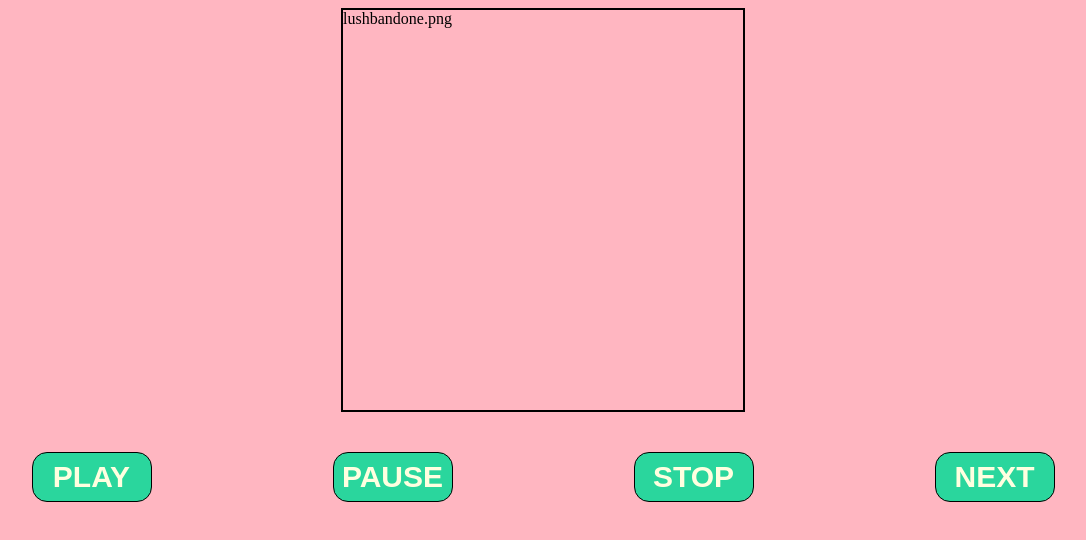
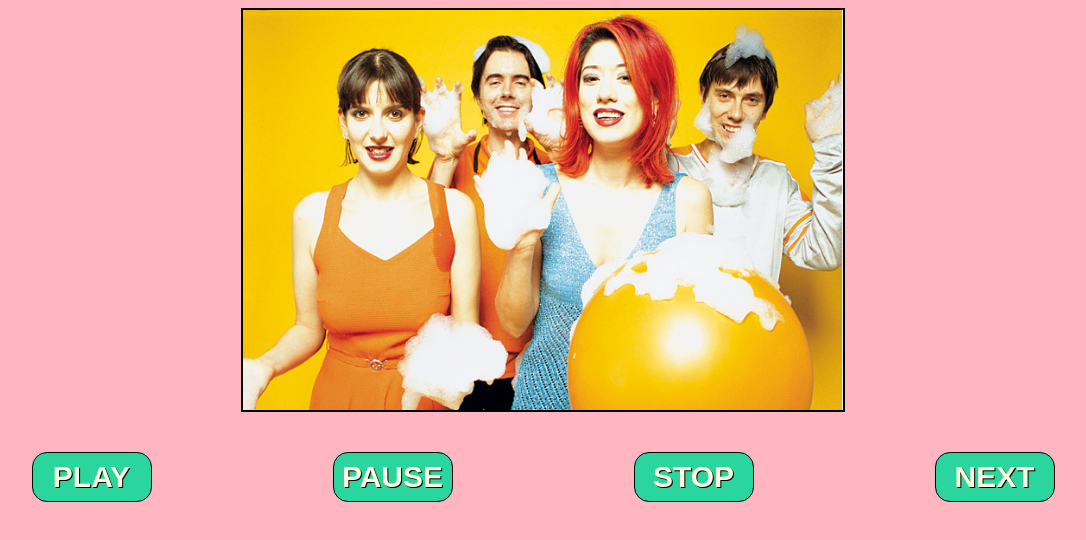
Before and after one commit to scrumbock/JukeBox, a plain HTML site: page index.html in a window 1280 px wide. Shown: the whole page, without its empty margins (97-1183 px from the left). Drawn offline with Linux system fonts and the light colour scheme.

Commit message:
not done with extra visual feature, but submitting for grade

```diff
--- a/index.html
+++ b/index.html
@@ -4,7 +4,9 @@
 	<link rel="stylesheet" type="text/css" href="styles.css">
 </head>
 <body>
-	<div class="album-art"></div>
+	<div class "album-art">
+	<img class="album-art-image">
+	</div>
 	<audio class="audio"></audio>
 	<div class="op-panel">
 		<div><button class="play">PLAY</button></div>
--- a/script.js
+++ b/script.js
@@ -7,7 +7,7 @@ var pauseButton = document.getElementsByClassName("pause")[0];
 var stopButton = document.getElementsByClassName("stop")[0];
 var nextButton = document.getElementsByClassName("next")[0];
 var myAudio = document.getElementsByClassName("audio")[0];
-var myArt = document.getElementsByClassName("album-art")[0];
+var myArt = document.getElementsByClassName("album-art-image")[0];
 
 
 var light = new Song("light.mp3");
@@ -35,7 +35,6 @@ suzannJukebox.addArt(lushtwo);
 suzannJukebox.addArt(lushthree);
 
 function Jukebox() {
-	// this.artist = artist;
 	this.songList = [];
 	this.currentSong = 0;
 	this.playSong = playSong;
@@ -44,9 +43,6 @@ function Jukebox() {
 	this.nextSong = nextSong;
 	this.artList = [];
 	this.currentArt = 0;
-	// this.getSong = getSong;
-	// this.shuffleSong = shuffle;
-	// this.switchSong = switchSong;
 
 	this.addSong = addSong;
 	this.addArt = addArt;
@@ -63,7 +59,7 @@ function Jukebox() {
 		var count = suzannJukebox.currentSong;
 		var artCount = suzannJukebox.currentArt;
 		myAudio.src = suzannJukebox.songList[count].fileName;
-		myArt.innerHTML = suzannJukebox.artList[artCount].fileName;
+		myArt.src = suzannJukebox.artList[artCount].fileName;
 		myAudio.play();
 		}
 
@@ -73,20 +69,23 @@ function Jukebox() {
 
 	function stopSong() {
 		myAudio.load();
-	}
+		}
+
 	function nextSong() {
 		suzannJukebox.currentSong += 1;
 		if (suzannJukebox.currentSong < suzannJukebox.songList.length) {
 			suzannJukebox.playSong()
-		} else {suzannJukebox.currentSong = 0; suzannJukebox.playSong()
-		};
+		} else {
+			suzannJukebox.currentSong = 0; suzannJukebox.playSong()
+		}
 	}
 }
 
+
+
 function Song(fileName) {
 	this.fileName = fileName;
-	// this.artist = artist;
-}
+	}
 
 function Art(fileName) {
 	this.fileName = fileName;
@@ -94,4 +93,17 @@ function Art(fileName) {
 
 
 
+// please ignore my scratch pad notes below
+
 // var song =('<source src=')+(songTitle)+('>')
+
+// this.getSong = getSong;
+	// this.shuffleSong = shuffle;
+	// this.switchSong = switchSong;
+	// if (suzannJukebox.currentArt < suzannJukebox.artList.length) {
+		// 	suzannJukebox.playSong()
+		// } else {suzannJukebox.currentArt = 0; suzannJukebox.playSong()}
+		// }
+
+
+// .style.backgroundImage = "url('img_tree.png')"
--- a/styles.css
+++ b/styles.css
@@ -16,7 +16,7 @@
  	border: 1px solid black;
  	background-color: #2ad69d;
  	color: lightyellow;
- 	text-shadow; 1px 1px black;
+ 	text-shadow: 1px 1px black;
  	font-size: 30px;
  	font-weight: bold;
  	text-align: center;
@@ -27,12 +27,12 @@
 
  }
 
- .album-art {
- 	margin: 0 auto;
- 	width: 400px;
+
+.album-art-image {
+	display: block;
+	margin: 0 auto;
+	width: 600px;
  	height: 400px;
  	border: 2px solid black;
- 	/*background-image: url("https://upload.wikimedia.org/wikipedia/en/0/00/Split_%28Lush_album%29_cover_art.jpg");*/
-	background-repeat: no-repeat;
 	background-size: 100%;
- }
+}
```
